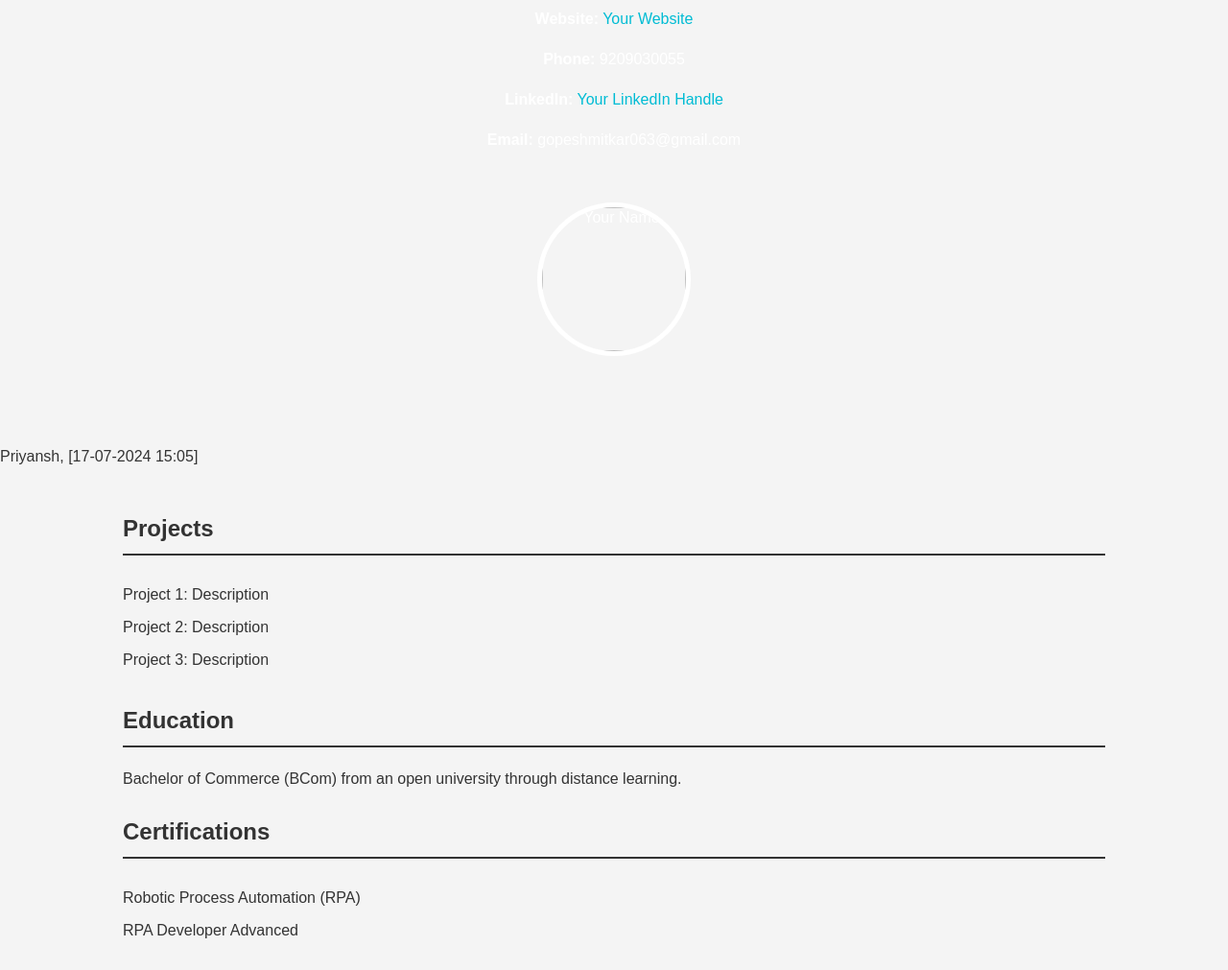
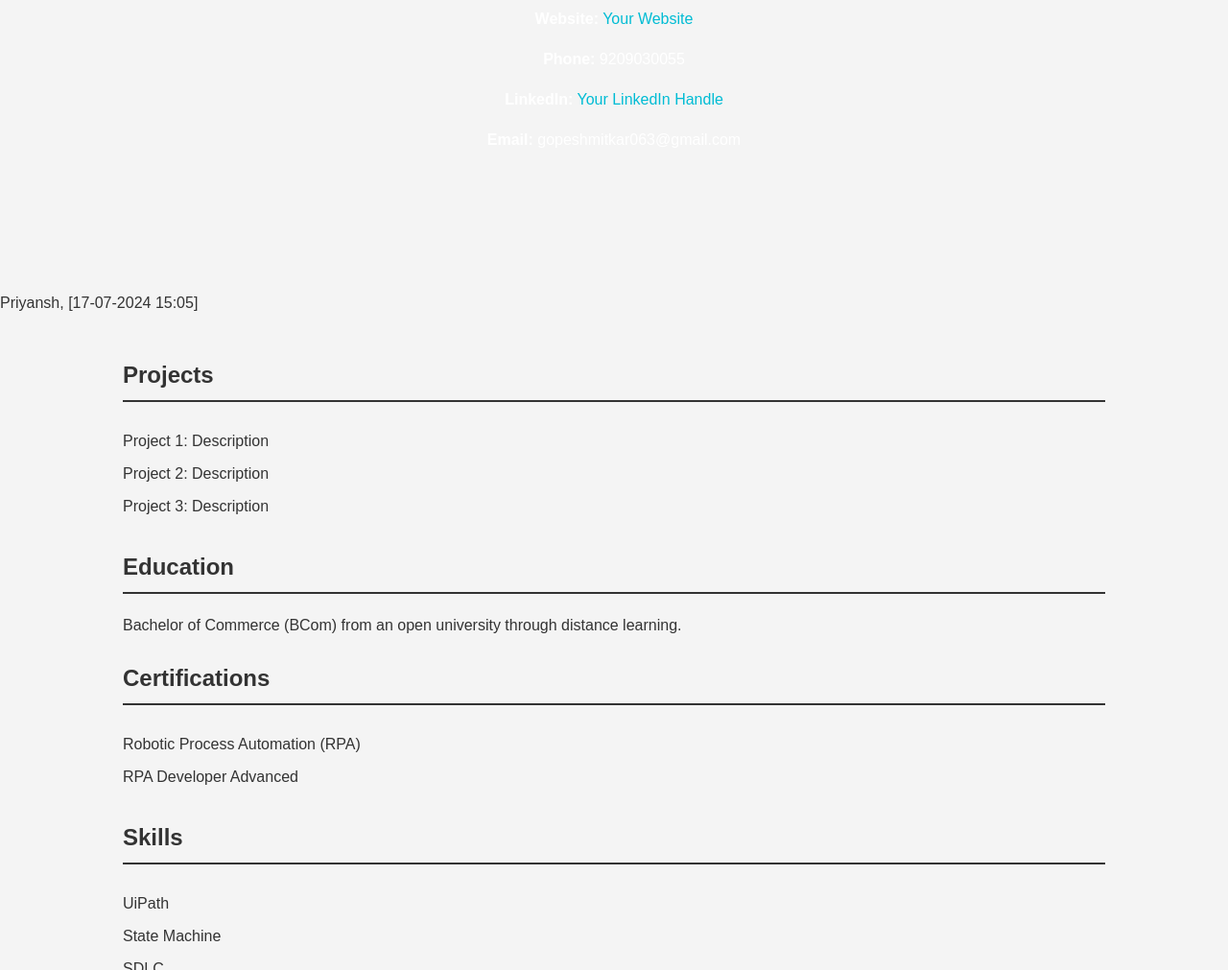
Before and after one commit to tech-gopesh/MY-TranscriptionCV, a plain HTML site: page index.html in a window 1280 px wide. Shown: the part 3722-4733 px from the top of the page at 96% size. Drawn offline with Linux system fonts and the light colour scheme.

Commit message:
Update index.html

```diff
--- a/index.html
+++ b/index.html
@@ -256,7 +256,7 @@ Priyansh, [17-07-2024 15:02]
                     </ul>
                 </div>
                 <div class="contact-photo">
-                    <img src="your-photo.jpg" alt="Your Name">
+                    <img="gopesh.jpg" alt="Your Name">
                 </div>
             </div>
         </section>
```
